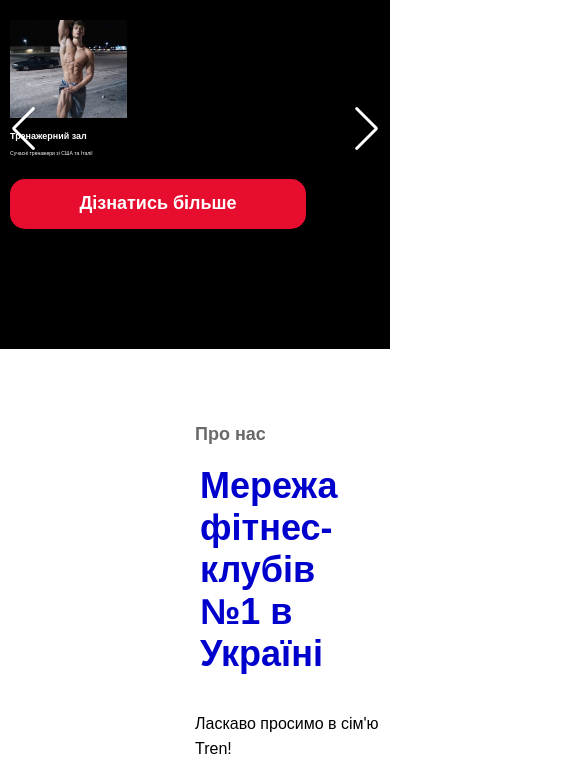
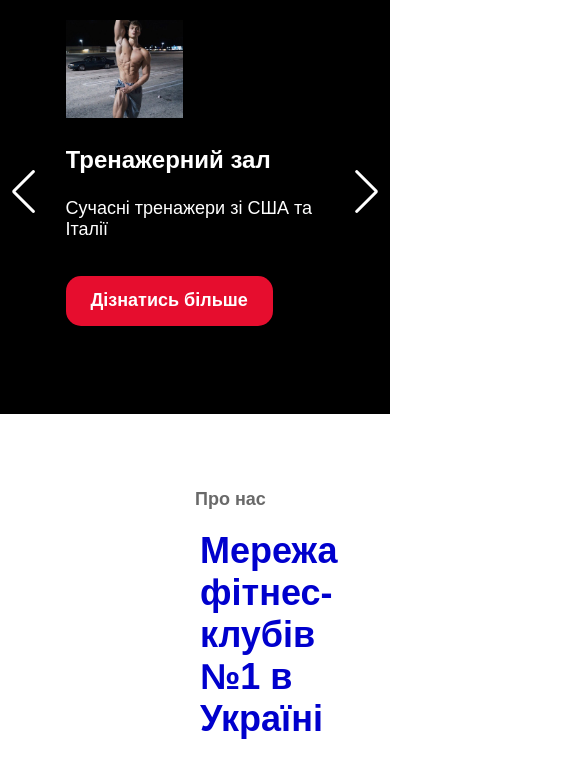
Before and after one commit to masonabor/web-fitness-club, a website: page html/homepage.html in a window 390 px wide. Shown: the part 1220-1993 px from the top of the page, 585 px wide, since content can reach past the window. Drawn offline with nearby package versions, Linux system fonts and the light colour scheme.

Commit message:
кінець

```diff
--- a/css/style.css
+++ b/css/style.css
@@ -181,6 +181,7 @@ video {
     width: 30vw; /* Adjust the width as needed */
     max-width: 800px; /* You can limit the width */
     margin: 0 auto; /* Center the slider */
+    overflow: hidden;
 }
 
 .swiper-navigation {
@@ -407,9 +408,27 @@ footer {
         padding: 50px 10px; /* Зменшення внутрішніх відступів */
     }
 
+    .swiper-wrapper-container {
+        display: flex;
+        flex-direction: column;
+        align-items: center; /* Center the slider and buttons */
+        position: relative;
+    }
+
     .swiper-container {
-        width: 100%;
+        width: 70%;
         max-width: 400px; /* Зменшити ширину слайдера */
+        overflow: hidden;
+    }
+
+    .swiper-slide h3 {
+        color: white;
+        font-size: 24px;
+    }
+
+    .swiper-slide p {
+        color: white;
+        font-size: 18px;
     }
 
 
@@ -418,6 +437,7 @@ footer {
         display: flex;
         margin-top: 50px;
         margin-bottom: 50px;
+        flex-wrap: wrap;
     }
 
     #description {
```
